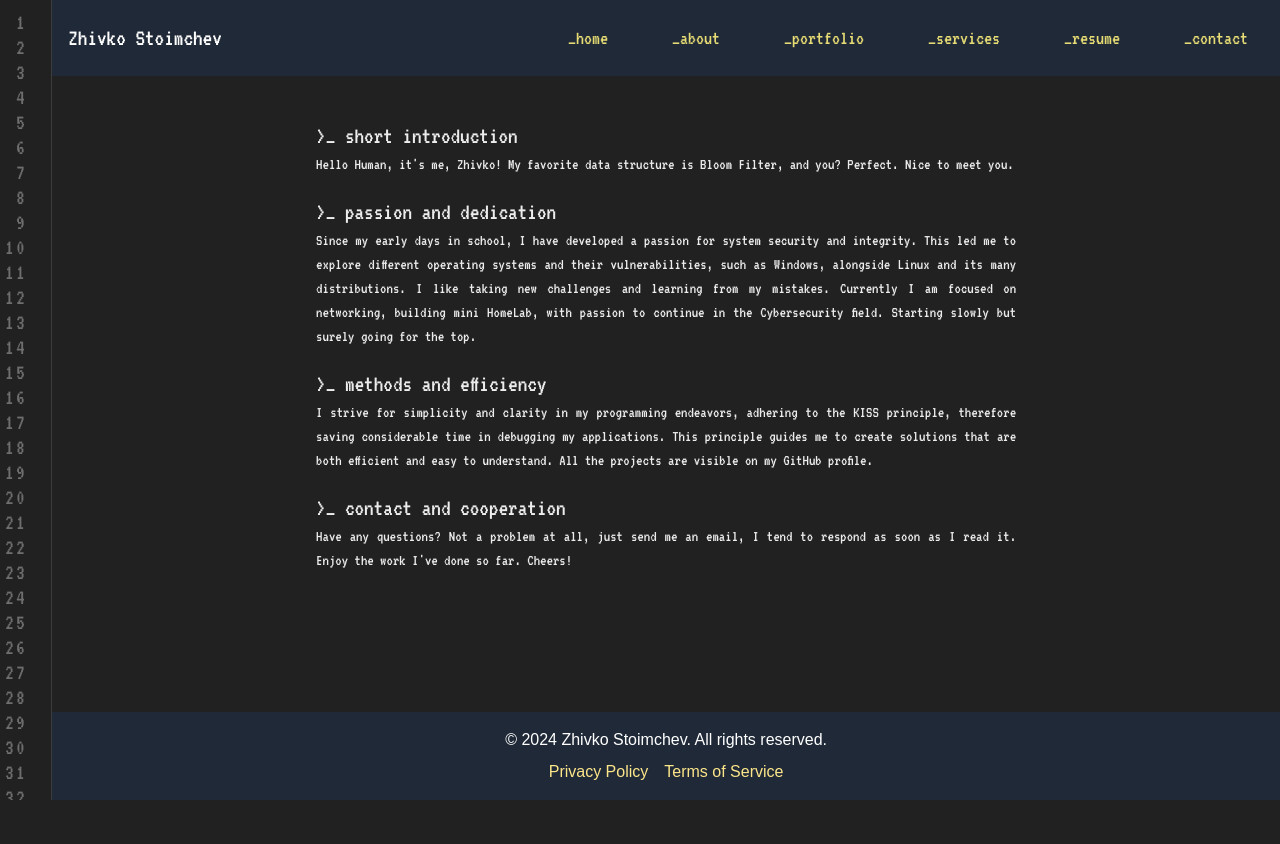
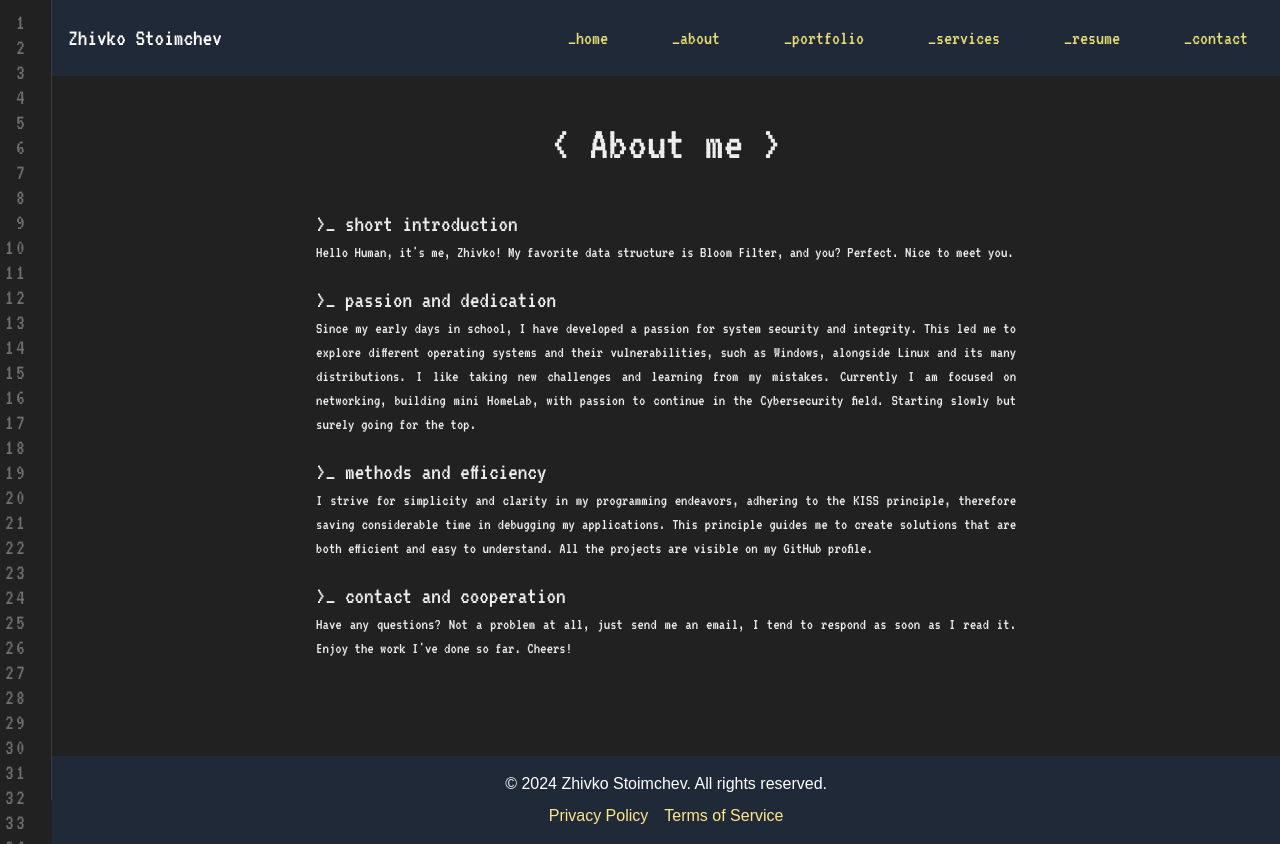
Before and after one commit to zstoimchev/portfolio, a Next.js app: page /about in a window 1280 px wide. Before the commit the page ends 800 px from the top, so only its background shows below. Built offline with nearby package versions, Linux system fonts and the light colour scheme.

Commit message:
added title

```diff
--- a/src/pages/about.tsx
+++ b/src/pages/about.tsx
@@ -2,18 +2,21 @@ export default function About() {
     return (
         <div
             className="flex flex-col mt-10 gap-10 items-center sm:items-center p-8 pb-20 sm:p-20 font-[family-name:var(--font-vt323-regular)]">
+            <h1 className="text-5xl">&lt; About me &gt;</h1>
 
             <div className="widdd">
                 <div className="pb-5">
                     <h1 className="text-2xl">&gt;_ short introduction</h1>
-                    <p className="text-justify">Hello Human, it's me, Zhivko! My favorite data structure is Bloom Filter, and you? Perfect. Nice
+                    <p className="text-justify">Hello Human, it's me, Zhivko! My favorite data structure is Bloom
+                        Filter, and you? Perfect. Nice
                         to meet you.
                     </p>
                 </div>
 
                 <div className="pb-5 ">
                     <h1 className="text-2xl">&gt;_ passion and dedication</h1>
-                    <p className="text-justify">Since my early days in school, I have developed a passion for system security and integrity.
+                    <p className="text-justify">Since my early days in school, I have developed a passion for system
+                        security and integrity.
                         This led me to explore different operating systems and their vulnerabilities, such as Windows,
                         alongside Linux and its many distributions. I like taking new challenges and learning from my
                         mistakes. Currently I am focused on networking, building mini HomeLab, with passion to continue
@@ -23,7 +26,8 @@ export default function About() {
 
                 <div className="pb-5">
                     <h1 className="text-2xl">&gt;_ methods and efficiency</h1>
-                    <p className="text-justify">I strive for simplicity and clarity in my programming endeavors, adhering to the KISS principle,
+                    <p className="text-justify">I strive for simplicity and clarity in my programming endeavors,
+                        adhering to the KISS principle,
                         therefore saving considerable time in debugging my applications. This principle guides me to
                         create solutions that are both efficient and easy to understand. All the projects are visible on
                         my GitHub profile.
@@ -32,7 +36,8 @@ export default function About() {
 
                 <div>
                     <h1 className="text-2xl">&gt;_ contact and cooperation</h1>
-                    <p className="text-justify">Have any questions? Not a problem at all, just send me an email, I tend to respond as soon as I
+                    <p className="text-justify">Have any questions? Not a problem at all, just send me an email, I tend
+                        to respond as soon as I
                         read it. Enjoy the work I've done so far. Cheers!
                     </p>
                 </div>
```
